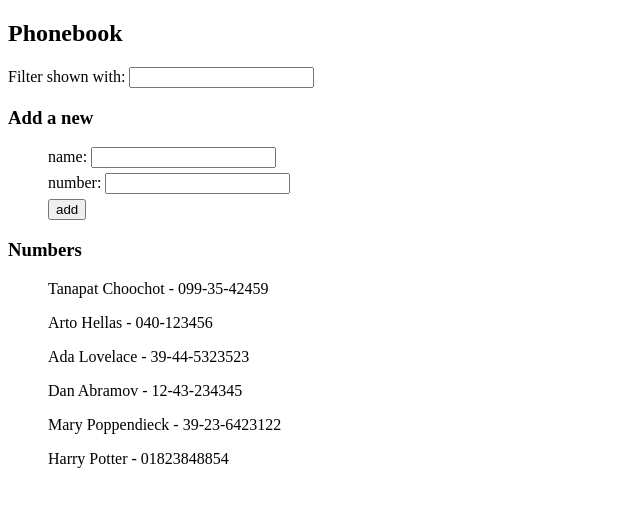
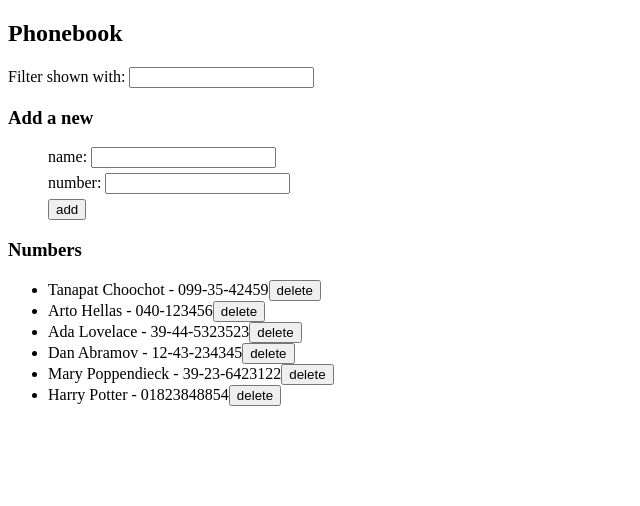
Before and after one commit to peemtanapat/fullstackopen, a React (Vite) app in the folder part2/phonebook/: page / in a window 1280 px wide. Shown: the top 506 px of the page, without its empty margins (0-640 px from the left). Built offline with nearby package versions, Linux system fonts and the light colour scheme; data requests are answered from the project's data file.

Commit message:
Apply handleOnDelete

```diff
--- a/part2/phonebook/src/App.jsx
+++ b/part2/phonebook/src/App.jsx
@@ -1,7 +1,7 @@
 import { Fragment, useEffect, useState } from 'react';
 import personService from './services/person';
 
-const Persons = ({ persons, search }) => {
+const Persons = ({ persons, search, handleOnDelete }) => {
   if (search) {
     persons = persons.filter((person) =>
       person.name.toLowerCase().includes(search.toLowerCase())
@@ -13,17 +13,24 @@ const Persons = ({ persons, search }) => {
       <h3>Numbers</h3>
       <ul>
         {persons.map((person) => (
-          <Person key={person.id} person={person} />
+          <Person
+            key={person.id}
+            person={person}
+            handleOnDelete={handleOnDelete}
+          />
         ))}
       </ul>
     </Fragment>
   );
 };
 
-const Person = ({ person }) => (
-  <p key={person.id}>
-    {person.name} - {person.number}
-  </p>
+const Person = ({ person, handleOnDelete }) => (
+  <li key={person.id}>
+    <span>
+      {person.name} - {person.number}
+      <button onClick={handleOnDelete(person)}>delete</button>
+    </span>
+  </li>
 );
 
 const PersonForm = ({
@@ -107,6 +114,17 @@ const App = () => {
     setSearch(e.target.value);
   };
 
+  const handleOnDelete = (person) => (e) => {
+    e.preventDefault();
+
+    if (confirm(`Delete ${person.name} ?`)) {
+      personService.deleteOne(person.id);
+
+      const leftPersons = persons.filter((p) => p.id != person.id);
+      setPersons(leftPersons);
+    }
+  };
+
   return (
     <div>
       <h2>Phonebook</h2>
@@ -116,7 +134,11 @@ const App = () => {
         handleNameOnChange={handleNameOnChange}
         handleNumberOnChange={handleNumberOnChange}
       />
-      <Persons persons={persons} search={search} />
+      <Persons
+        persons={persons}
+        search={search}
+        handleOnDelete={handleOnDelete}
+      />
     </div>
   );
 };
--- a/part2/phonebook/src/services/person.js
+++ b/part2/phonebook/src/services/person.js
@@ -1,6 +1,6 @@
 import axios from 'axios';
 
-const PERSON_API = 'http://localhost:3001/persons';
+const PERSON_API = 'http://localhost:3001/persons/';
 
 const getAll = async () => {
   return await axios.get(PERSON_API);
@@ -10,4 +10,8 @@ const create = async (newPerson) => {
   return await axios.post(PERSON_API, newPerson);
 };
 
-export default { getAll, create };
+const deleteOne = async (id) => {
+  return await axios.delete(PERSON_API + id);
+};
+
+export default { getAll, create, deleteOne };
```
